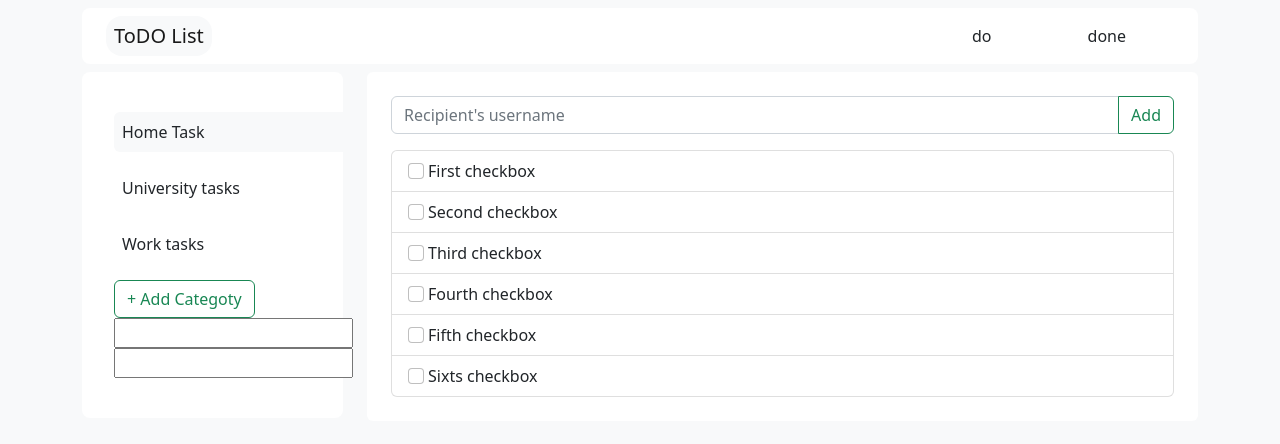
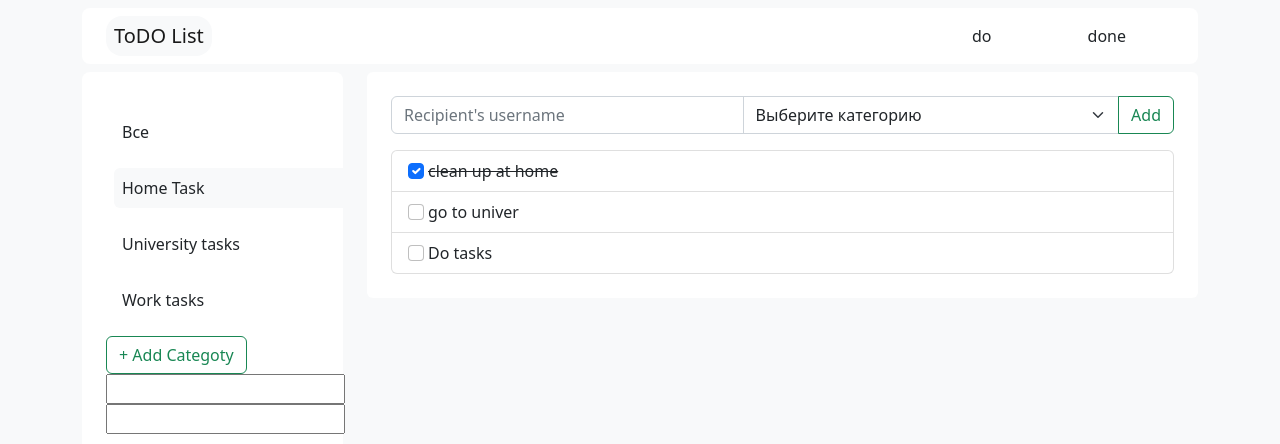
Before and after one commit to Kba05/TodoList, a React (Create React App) app: page / in a window 1280 px wide. Shown: the top 444 px of the page. Built offline with nearby package versions, Linux system fonts and the light colour scheme.

Commit message:
added some funcionality

```diff
--- a/src/Components/App.jsx
+++ b/src/App.jsx
@@ -1,4 +1,4 @@
-import Todo from "./Todo";
+import Todo from "./Components/Todo";
 
 function App() {
   return (
--- a/src/Components/Category.jsx
+++ b/src/Components/Category.jsx
@@ -1,46 +1,52 @@
 import React, {useState} from "react"
 
-function Category(){
-    const[catList,setNewCat] =useState([
-        {id:"home", text:"Home Task"},
-        {id:"univer", text:"University tasks"},
-        {id:"work", text:"Work tasks"},
-
-    ])
+function Category(props){
+    const {catList,toAddNewCat,onFilterByCategory} = props
     const [active,setActive] = useState("home");
-
     const [newCatId, setNewCatId] = useState('');
     const [newCatText, setNewCatText] = useState('');
 
-    const OnClickAdd=(e)=>{
+    const onClickAddCat=(e)=>{
         e.preventDefault();
         const newcat={
             id:newCatId,
             text:newCatText
         }
-        setNewCat([...catList,newcat]);
+        toAddNewCat(newcat);
         setNewCatId("");
         setNewCatText("");
     }
 
-    const catElem =catList.map((cat)=>{
-        const activeClass = active === cat.id? 'bg-light': ""
-        const catClass = `d-block my-3 py-2 px-2 rounded-start ${activeClass}`;
+    const onClickToCategory = (id)=>{
+        setActive(id);
+        onFilterByCategory(id);
+    }
+
+    const catElem = catList.map( (cat) => {
         return(
-            <li key={cat.id} className={catClass} onClick={()=>setActive(cat.id)}>
-                {cat.text}
+            <li
+                key={cat.id}
+                className={`d-block my-3 py-2 px-2 rounded-start ${active === cat.id? 'bg-light': ""}`}
+                onClick={()=>onClickToCategory(cat.id)}>
+                {cat.id==="default" ? "Все" : cat.text}
             </li>
         )
+
     })
+
     return(
-        <ul>
-            {catElem}
-            <li className="d-block">
-                <button className="btn btn-outline-success" onClick={OnClickAdd}>+ Add Categoty</button>
+        <>
+            <ul>
+                {catElem}
+            </ul>
+            <div className="mx-4">
+                <button className="btn btn-outline-success" onClick={onClickAddCat}>+ Add Categoty</button>
                 <input type="text" value={newCatId} onChange={(e)=>setNewCatId(e.target.value)} />
                 <input type="text" value={newCatText} onChange={(e)=>setNewCatText(e.target.value)} />
-            </li>
-        </ul>
+            </div>
+        </>
+
     )
 }
+
 export default Category
--- a/src/Components/DoList.jsx
+++ b/src/Components/DoList.jsx
@@ -1,30 +1,29 @@
-function DoList(){
+import React from "react";
+
+function DoList(props){
+
+    const {datas,toDoneTask}=props;
+
+    const elemOfTodo=datas.map(function(elem){
+        return(
+            <li key={elem.id} className="list-group-item">
+                <input
+                    className="form-check-input me-1"
+                    type="checkbox"
+                    onChange={ ()=>{toDoneTask(elem.id)} }
+                    checked={elem.isDone}/>
+
+                <p
+                    className={` d-inline ${elem.isDone? "text-decoration-line-through" : ""} `}>
+                    {elem.text}
+                </p>
+            </li>
+        )
+    })
+
     return (
         <ul className="list-group">
-            <li className="list-group-item">
-                <input className="form-check-input me-1" type="checkbox" />
-                First checkbox
-            </li>
-            <li className="list-group-item">
-                <input className="form-check-input me-1" type="checkbox" />
-                Second checkbox
-            </li>
-            <li className="list-group-item">
-                <input className="form-check-input me-1" type="checkbox" />
-                Third checkbox
-            </li>
-            <li className="list-group-item">
-                <input className="form-check-input me-1" type="checkbox" />
-                Fourth checkbox
-            </li>
-            <li className="list-group-item">
-                <input className="form-check-input me-1" type="checkbox" />
-                Fifth checkbox
-            </li>
-            <li className="list-group-item">
-                <input className="form-check-input me-1" type="checkbox" />
-            Sixts checkbox
-            </li>
+            {elemOfTodo}
         </ul>
     )
 }
--- a/src/Components/Nav.jsx
+++ b/src/Components/Nav.jsx
@@ -1,25 +1,27 @@
 import React, {useState} from "react";
-function Nav(){
-    const onClick= (id)=>{
-        setActive(id)
-    }
-    const [navbarList] = useState([{id:1, text:"do"},{id:2, text:"done"}]);
+
+function Nav(props){
+    const {onFilterByTaskState}= props
+    const [navbarList] = useState([{id:"do", text:"do"},{id:"done", text:"done"}]);
     const [active,setActive] = useState([""]);
 
+    const onClick= (id)=>{
+        setActive(id);
+        onFilterByTaskState(id);
+    }
 
     const navbarElem =  navbarList.map(function(navbar){
        return (
             <li
                 key={navbar.id}
                 className={
-                    active===navbar.id?"d-flex px-5 rounded-4 bg-light": "d-flex px-5 rounded-4"
+                    `d-flex px-5 rounded-4 ${active===navbar.id? "bg-light": ""}`
                 }
                 onClick={()=>{onClick(navbar.id)}}>
                 {navbar.text}
             </li>
        )
     });
-
 
     return(
         <nav className="navbar navbar-expand-lg  justify-content-between">
--- a/src/Components/NewTask.jsx
+++ b/src/Components/NewTask.jsx
@@ -1,10 +1,40 @@
-import React from "react";
+import React, { useState } from "react";
 
-function NewTask(){
+function NewTask(props){
+    const {catList,onAddNewTask}=props;
+
+    const [InputText,setInputText]=useState('');
+
+    const [CategoryFromSelect,setCategory] = useState('');
+
+    const onType = (e)=>{
+        setInputText(e.target.value)
+    }
+
+    const onSelect = (e)=>{
+        setCategory(e.target.value)
+    }
+
+    const onClickAddNewTask = ()=>{
+        if(InputText){
+            onAddNewTask(InputText,CategoryFromSelect);
+            setInputText("");
+            setCategory("default");
+        }
+        return
+    }
+
+    const selectItem = catList.map(function(item){
+       return <option key={item.id} value={item.id} >{item.text}</option>
+    })
+
     return(
         <div className="input-group mb-3">
-            <input  className="form-control"  type="text"placeholder="Recipient's username"/>
-            <button className="btn btn-outline-success" type="button" id="button-addon2">Add</button>
+            <input  className="form-control" type="text" placeholder="Recipient's username" onChange={onType} value={InputText}/>
+            <select className="form-select" value={CategoryFromSelect} onChange={onSelect}>
+                {selectItem}
+            </select>
+            <button className="btn btn-outline-success" type="button" id="button-addon2" onClick={onClickAddNewTask}>Add</button>
         </div>
     )
 }
--- a/src/Components/Todo.jsx
+++ b/src/Components/Todo.jsx
@@ -1,17 +1,94 @@
-import React from "react";
+import React, { useState } from "react";
 import NewTask from "./NewTask";
 import DoList from "./DoList";
 import Category from "./Category";
 import Nav from "./Nav";
 
 function Todo(){
+
+    const [datas,setData] = useState([
+        {
+            id:1,
+            text:"clean up at home",
+            category: "home",
+            isDone:true
+        },
+        {
+            id:2,
+            text:"go to univer",
+            category: "univer",
+            isDone:false
+        },
+        {
+            id:3,
+            text:"Do tasks",
+            category: "work",
+            isDone:false
+        }
+    ]);
+    const toDoneTask = (id)=>{
+        const IndexOfToDone = datas.map(task=> task.id).indexOf(id);
+        datas[IndexOfToDone].isDone = !datas[IndexOfToDone].isDone;
+        setData([...datas]);
+    }
+    const onAddNewTask = (text,categoty)=>{
+        const tempNewTask ={
+            id: new Date().toDateString(),
+            text:text,
+            category:categoty,
+            isDone:false
+        };
+        setData([...datas,tempNewTask]);
+    }
+
+
+    const[catList,setNewCat] = useState([
+        {id:"default",text:"Выберите категорию"},
+        {id:"home", text:"Home Task"},
+        {id:"univer", text:"University tasks"},
+        {id:"work", text:"Work tasks"},
+
+    ]);
+    const toAddNewCat = (newcat) =>{
+        setNewCat([...catList,newcat])
+    }
+
+
+
+    const onFilterByCategory= (category)=>{
+        let  arr;
+        if(category==="default"){
+            arr=datas;
+        } else{
+            arr = datas.filter(function(elem){
+                return elem.category === category
+            });
+        }
+        setFilterData(arr)
+
+    }
+    const [filtedData,setFilterData]=useState([...datas]);
+
+    const onFilterByTaskState =(taskState)=>{
+        let massive;
+        if(taskState==="done"){
+            massive = datas.filter(function(elem){
+                return elem.isDone
+            });
+        }else{
+            massive = datas.filter(function(elem){
+                return !elem.isDone
+            });
+        }
+        setFilterData(massive)
+    }
+
     return(
         <div className="bg-light pt-2" style={{height:1000}}>
-
             <div className="container">
 
                 <header className="bg-white rounded-3 px-4">
-                    <Nav/>
+                    <Nav onFilterByTaskState={onFilterByTaskState}/>
                 </header>
 
                 <main className="my-2">
@@ -19,14 +96,14 @@ function Todo(){
 
                         <div className="col-3">
                             <div className="bg-white rounded-3 py-4">
-                                <Category/>
+                                <Category catList={catList} toAddNewCat={toAddNewCat} onFilterByCategory={onFilterByCategory} />
                             </div>
                         </div>
 
                         <div className="col-9">
                             <div className="bg-white rounded-2 px-4 py-4">
-                                <NewTask/>
-                                <DoList/>
+                                <NewTask catList={catList} onAddNewTask={onAddNewTask}/>
+                                <DoList datas={filtedData} toDoneTask={toDoneTask}/>
                             </div>
                         </div>
 
@@ -35,7 +112,6 @@ function Todo(){
 
 
             </div>
-
         </div>
     )
 }
--- a/src/index.js
+++ b/src/index.js
@@ -1,6 +1,6 @@
 import React from 'react';
 import ReactDOM from 'react-dom/client';
-import App from './Components/App';
+import App from './App';
 import "bootstrap/dist/css/bootstrap.css"
 
 const root = ReactDOM.createRoot(document.getElementById('root'));
```
Also changed, not shown: src/Components/data.js (deleted, +0 -28 lines).
